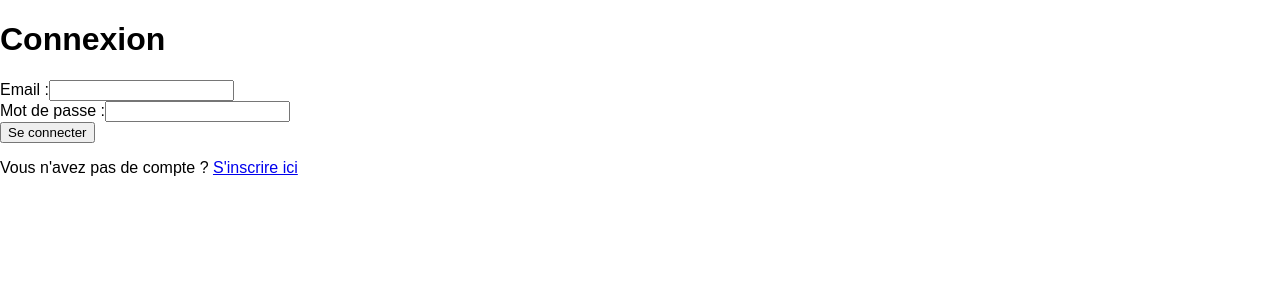
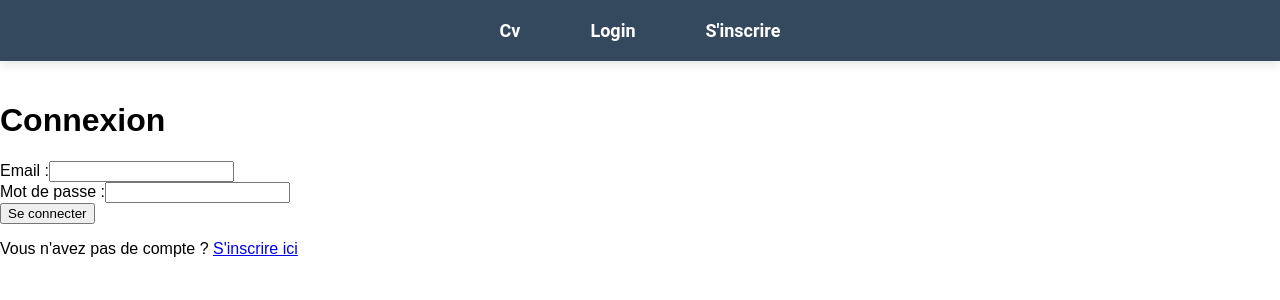
Before and after one commit to lucastreille/CV-TECH-FRONT, a React (Create React App) app: page /login in a window 1280 px wide. Shown: the top 300 px of the page. Built offline with nearby package versions, Linux system fonts and the light colour scheme.

Commit message:
add menu top barre

```diff
--- /dev/null
+++ b/src/components/MenuLoggedOut.jsx
@@ -0,0 +1,19 @@
+import React from "react";
+import { Link } from "react-router-dom";
+import "../css/Menu.css";
+
+const MenuLoggedOut = () => {
+  return (
+    <div className="menu-out">
+    <nav className="menu-logged-out">
+      <ul className="menu-list">
+         <li><Link to="/" className="menu-item">Cv</Link></li>
+        <li><Link to="/login" className="menu-item">Login</Link></li>
+        <li><Link to="/register" className="menu-item">S'inscrire</Link></li>
+      </ul>
+    </nav>
+    </div>
+  );
+};
+
+export default MenuLoggedOut;
--- /dev/null
+++ b/src/css/Menu.css
@@ -0,0 +1,45 @@
+.menu-out {
+    padding-bottom: 20px;
+}
+
+.menu-logged-out {
+    display: flex;
+    justify-content: center;
+    align-items: center;
+    padding: 20px;
+    background-color: #34495e;
+    box-shadow: 0 4px 10px rgba(0, 0, 0, 0.1);
+  }
+
+  .menu-list {
+    display: flex;
+    list-style: none;
+    padding: 0;
+    margin: 0;
+  }
+
+  .menu-list li {
+    margin: 0 15px;
+  }
+
+  .menu-item {
+    font-size: 18px;
+    text-decoration: none;
+    color: #ffffff;
+    font-size: 18px;
+    font-weight: 600;
+    padding: 10px 20px;
+    border-radius: 5px;
+    transition: background-color 0.3s, color 0.3s;
+    font-family: 'Roboto', sans-serif;
+
+  }
+
+  .menu-item:hover {
+    background-color: #ffffff;
+    color: #34495e
+  }
+
+  .menu-item:active {
+    transform: scale(0.98);
+  }
--- a/src/pages/ListeCvVisible.jsx
+++ b/src/pages/ListeCvVisible.jsx
@@ -2,6 +2,7 @@ import React, { useState, useEffect } from "react";
 import { useNavigate } from "react-router-dom";
 import api from "../api/api";
 import '../css/ListeCvVisible.css';
+import MenuLoggedOut from "../components/MenuLoggedOut";
 
 const ListeCvVisible = () => {
   const [cvs, setCvs] = useState([]);
@@ -46,6 +47,10 @@ const ListeCvVisible = () => {
   // }
 
   return (
+    <div>
+
+    { !isLoggedIn && <MenuLoggedOut /> }
+
     <div className="listeCvVisible-container">
       <h1 className="listeCvVisible-title">Liste des CVs</h1>
 
@@ -83,6 +88,8 @@ const ListeCvVisible = () => {
         )}
       </ul>
     </div>
+    </div>
+
   );
 };
 
--- a/src/pages/Login.jsx
+++ b/src/pages/Login.jsx
@@ -1,6 +1,7 @@
 import React, { useState } from "react";
 import { useNavigate } from "react-router-dom";
 import api from "../api/api";
+import MenuLoggedOut from "../components/MenuLoggedOut";
 
 const Login = () => {
 
@@ -31,6 +32,7 @@ const Login = () => {
   return (
 
     <div>
+      <MenuLoggedOut />
 
       <h1>Connexion</h1>
 
--- a/src/pages/Register.jsx
+++ b/src/pages/Register.jsx
@@ -1,6 +1,7 @@
 import React, { useState } from "react";
 import { useNavigate } from "react-router-dom";
 import api from "../api/api";
+import MenuLoggedOut from "../components/MenuLoggedOut";
 
 const Register = () => {
   const [username, setName] = useState("");
@@ -24,6 +25,8 @@ const Register = () => {
   };
 
   return (
+    <div>
+    { <MenuLoggedOut /> }
 
     <div style={styles.container}>
 
@@ -71,7 +74,7 @@ const Register = () => {
       {error && <p style={{ color: "red" }}>{error}</p>}
 
     </div>
-
+    </div>
   );
 
 };
```
